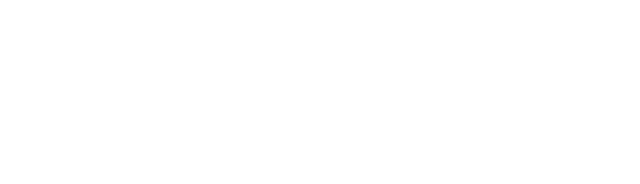
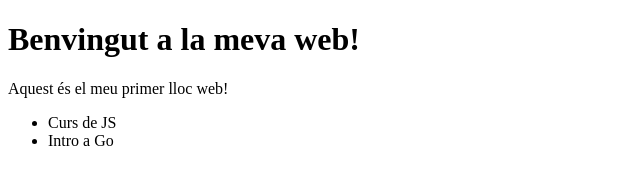
Before and after one commit to iolan11/meu-projecte, a plain HTML site: page index.html in a window 1280 px wide. Shown: the whole page, without its empty margins (0-640 px from the left). Drawn offline with Linux system fonts and the light colour scheme.

Commit message:
primer commit

```diff
--- a/index.html
+++ b/index.html
@@ -3,9 +3,13 @@
 <head>
     <meta charset="UTF-8">
     <meta name="viewport" content="width=device-width, initial-scale=1.0">
-    <title>Document</title>
+    <title>La meva web</title>
 </head>
 <body>
-
+    <h1>Benvingut a la meva web!</h1>
+    <p>Aquest és el meu primer lloc web!</p>
+    <ul>
+        <li>Curs de JS</li>
+        <li>Intro a Go</li>
 </body>
 </html>
```
